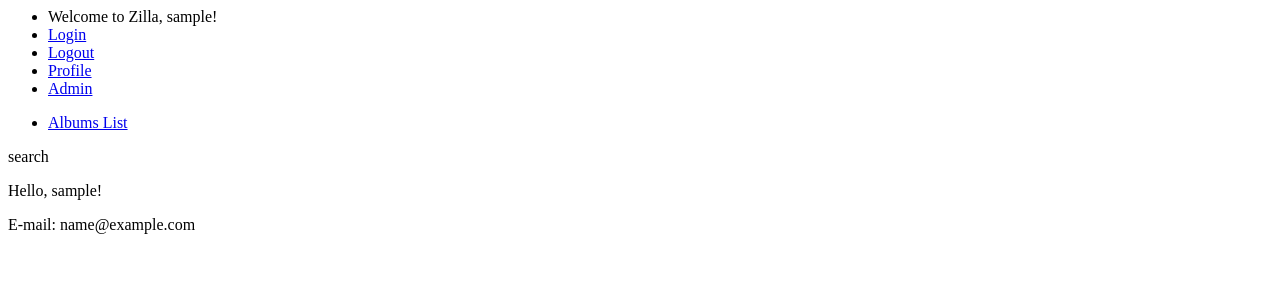
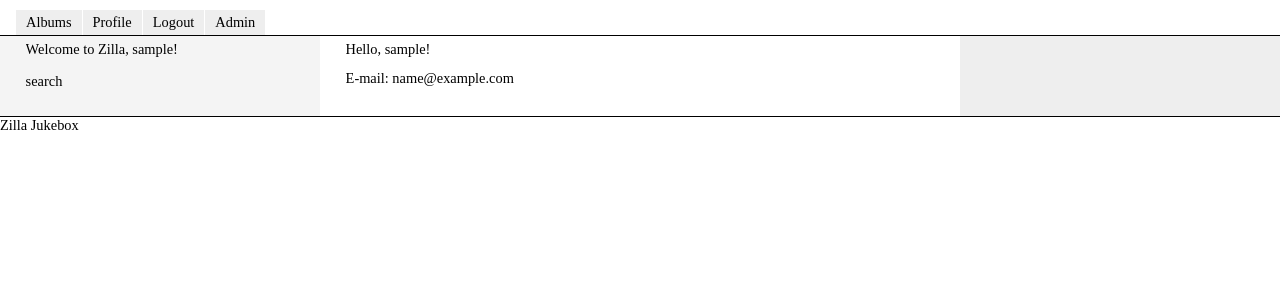
Before and after one commit to steder/zilla, a Django app: page /accounts/profile/ in a window 1280 px wide. Shown: the top 300 px of the page. Run offline with Django 3.2, Linux system fonts and the light colour scheme; the visitor is signed in with stand-in values (Sample User, id 1); parts of the project's set-up code (start-up, migrations or seed data) failed here and were passed over.

Commit message:
Added simple css layout

```diff
--- a/zilla/settings.py
+++ b/zilla/settings.py
@@ -160,6 +160,7 @@ TEMPLATE_DIRS = (
 INSTALLED_APPS = (
     'django.contrib.auth',
     'django.contrib.contenttypes',
+    'django.contrib.humanize',
     'django.contrib.sessions',
     'django.contrib.sites',
     'django.contrib.messages',
--- /dev/null
+++ b/zilla/static/css/layout.css
@@ -0,0 +1,159 @@
+body {
+	margin:0;
+	padding:0;
+	border:0;			/* This removes the border around the viewport in old versions of IE */
+	width:100%;
+	background:#fff;
+	min-width:600px;		/* Minimum width of layout - remove line if not required */
+					/* The min-width property does not work in old versions of Internet Explorer */
+	font-size:90%;
+}
+a {
+	color:#369;
+}
+a:hover {
+	color:#fff;
+	background:#369;
+	text-decoration:none;
+}
+h1, h2, h3 {
+	margin:.8em 0 .2em 0;
+	padding:0;
+}
+p {
+	margin:.4em 0 .8em 0;
+	padding:0;
+}
+img {
+	margin:10px 0 5px;
+}
+#ads img {
+	display:block;
+	padding-top:10px;
+}
+
+/* Header styles */
+#header {
+	clear:both;
+	float:left;
+	width:100%;
+}
+#header {
+	border-bottom:1px solid #000;
+}
+#header p,
+#header h1,
+#header h2 {
+	padding:.4em 15px 0 15px;
+	margin:0;
+}
+#header ul {
+	clear:left;
+	float:left;
+	width:100%;
+	list-style:none;
+	margin:10px 0 0 0;
+	padding:0;
+}
+#header ul li {
+	display:inline;
+	list-style:none;
+	margin:0;
+	padding:0;
+}
+#header ul li a {
+	display:block;
+	float:left;
+	margin:0 0 0 1px;
+	padding:3px 10px;
+	text-align:center;
+	background:#eee;
+	color:#000;
+	text-decoration:none;
+	position:relative;
+	left:15px;
+	line-height:1.3em;
+}
+#header ul li a:hover {
+	background:#369;
+	color:#fff;
+}
+#header ul li a.active,
+#header ul li a.active:hover {
+	color:#fff;
+	background:#000;
+	font-weight:bold;
+}
+#header ul li a span {
+	display:block;
+}
+/* 'widths' sub menu */
+#layoutdims {
+	clear:both;
+	background:#eee;
+	border-top:4px solid #000;
+	margin:0;
+	padding:6px 15px !important;
+	text-align:right;
+}
+/* column container */
+.colmask {
+	position:relative;	/* This fixes the IE7 overflow hidden bug */
+	clear:both;
+	float:left;
+	width:100%;			/* width of whole page */
+	overflow:hidden;		/* This chops off any overhanging divs */
+}
+/* common column settings */
+.colright,
+.colmid,
+.colleft {
+	float:left;
+	width:100%;			/* width of page */
+	position:relative;
+}
+.col1,
+.col2,
+.col3 {
+	float:left;
+	position:relative;
+	padding:0 0 1em 0;	/* no left and right padding on columns, we just make them narrower instead
+					only padding top and bottom is included here, make it whatever value you need */
+	overflow:hidden;
+}
+/* 3 Column settings */
+.threecol {
+	background:#eee;		/* right column background colour */
+}
+.threecol .colmid {
+	right:25%;			/* width of the right column */
+	background:#fff;		/* center column background colour */
+}
+.threecol .colleft {
+	right:50%;			/* width of the middle column */
+	background:#f4f4f4;	/* left column background colour */
+}
+.threecol .col1 {
+	width:46%;			/* width of center column content (column width minus padding on either side) */
+	left:102%;			/* 100% plus left padding of center column */
+}
+.threecol .col2 {
+	width:21%;			/* Width of left column content (column width minus padding on either side) */
+	left:31%;			/* width of (right column) plus (center column left and right padding) plus (left column left padding) */
+}
+.threecol .col3 {
+	width:21%;			/* Width of right column content (column width minus padding on either side) */
+	left:85%;			/* Please make note of the brackets here:
+					(100% - left column width) plus (center column left and right padding) plus (left column left and right padding) plus (right column left padding) */
+}
+/* Footer styles */
+#footer {
+	clear:both;
+	float:left;
+	width:100%;
+	border-top:1px solid #000;
+}
+#footer p {
+	padding:10px;
+	margin:0;
+}
--- a/zilla/templates/base.html
+++ b/zilla/templates/base.html
@@ -1,31 +1,26 @@
-<html>
-  <head>
-    <title>
-    {% block title %}
-    {% endblock %}
-    </title>
-  </head>
-  <body>
+{% extends "site.html" %}
 {% block header %}
 <ul>
-      <li>Welcome to Zilla, {{user.username}}!</li>
-      <li><a href="/accounts/login/">Login</a></li>
-      <li><a href="/accounts/logout/">Logout</a></li>
-      <li><a href="/accounts/profile/">Profile</a></li>
-      <li><a href="/admin/">Admin</a></li>
+  <li><a class="nav" href="/jukebox/">Albums</a></li>
+  {% if user.is_authenticated %}
+  <li><a class="nav" href="/accounts/login/">Profile</a></li>
+  <li><a class="nav" href="/accounts/logout/">Logout</a></li>
+  {% else %}
+  <li><a class="nav" href="/accounts/login/">Login</a></li>
+  {% endif %}
+  {% if user.is_staff %}
+  <li><a class="nav" href="/admin/">Admin</a></li>
+  {% endif %}
 </ul>
 {% endblock %}
+{% block nav %}
 <div id="nav">
+  <p>Welcome to Zilla, {{user.username|default:"friend"}}!</p>
   <ul>
-        <li><a href="/jukebox/">Albums List</a></li>
   </ul>
 </div>
 <p>search</p>
-    {% block nav %}
-    {% endblock %}
-    {% block content %}
 {% endblock %}
 {% block footer %}
+Zilla Jukebox
 {% endblock %}
-  </body>
-</html>
--- a/zilla/templates/registration/logged_out.html
+++ b/zilla/templates/registration/logged_out.html
@@ -3,6 +3,7 @@
 
 {% block content %}
 
+<p>You have logged out.</p>
 <p>Thank you for using Zilla Jukebox!</p>
 
 {% endblock %}
--- /dev/null
+++ b/zilla/templates/site.html
@@ -0,0 +1,40 @@
+<!DOCTYPE html PUBLIC "-//W3C//DTD XHTML 1.0 Strict//EN" "http://www.w3.org/TR/xhtml1/DTD/xhtml1-strict.dtd">
+<html xmlns="http://www.w3.org/1999/xhtml" xml:lang="en-US">
+<head>
+  {% block title %}
+  <title>Title</title>
+  {% endblock %}
+  <link rel="shortcut icon" href="/favicon.ico" type="image/x-icon" />
+  <link rel="stylesheet" type="text/css" href="{{ STATIC_URL }}css/layout.css" media="screen" />
+</head>
+<body>
+
+<div id="header">
+{% block header %}
+  <h1>Title</h1>
+{% endblock %}
+</div>
+<div class="colmask threecol">
+  <div class="colmid">
+	<div class="colleft">
+	  <div class="col1">
+        {% block content %}
+        {% endblock %}
+	  </div>
+	  <div class="col2">
+        {% block nav %}
+        {% endblock %}
+	  </div>
+	  <div class="col3">
+        {% block sidebar %}
+        {% endblock %}
+	  </div>
+	</div>
+  </div>
+</div>
+<div id="footer">
+  {% block footer %}
+  {% endblock %}
+</div>
+</body>
+</html>
--- a/zilla/views.py
+++ b/zilla/views.py
@@ -14,7 +14,8 @@ from zilla import forms
 def profile(request):
     """View the users profile."""
     c = {"user":request.user}
-    return render_to_response("registration/profile.html", c)
+    return render_to_response("registration/profile.html", c,
+                              context_instance=RequestContext(request))
 
 def register(request):
     """Allow anonymous users to create accounts."""
```
Also changed, not shown: zilla/jukebox/test_views.py (+0 -7 lines), zilla/jukebox/views.py (+9 -3 lines), zilla/templates/jukebox/song_detail.html (+13 -2 lines), zilla/test/test_user_views.py (+14 -3 lines). Lines whose indentation alone changed are shown as unchanged.
